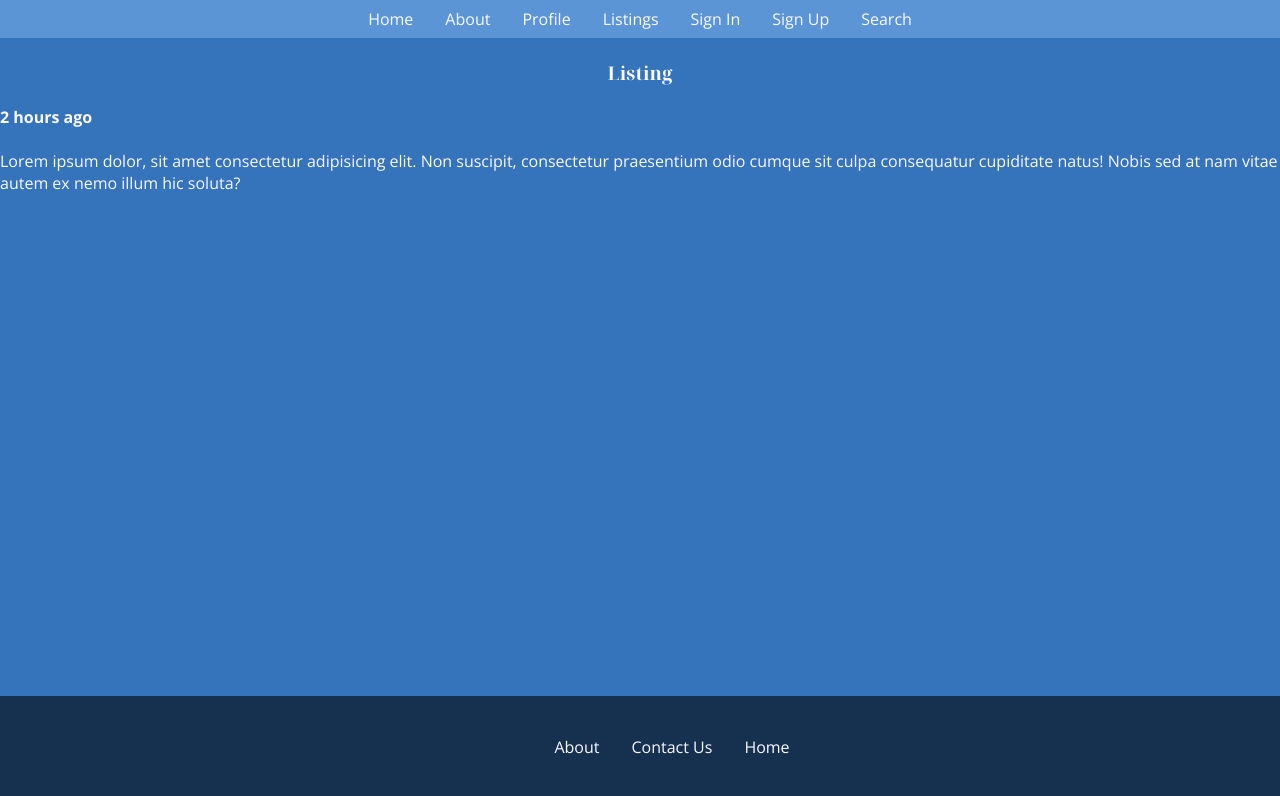
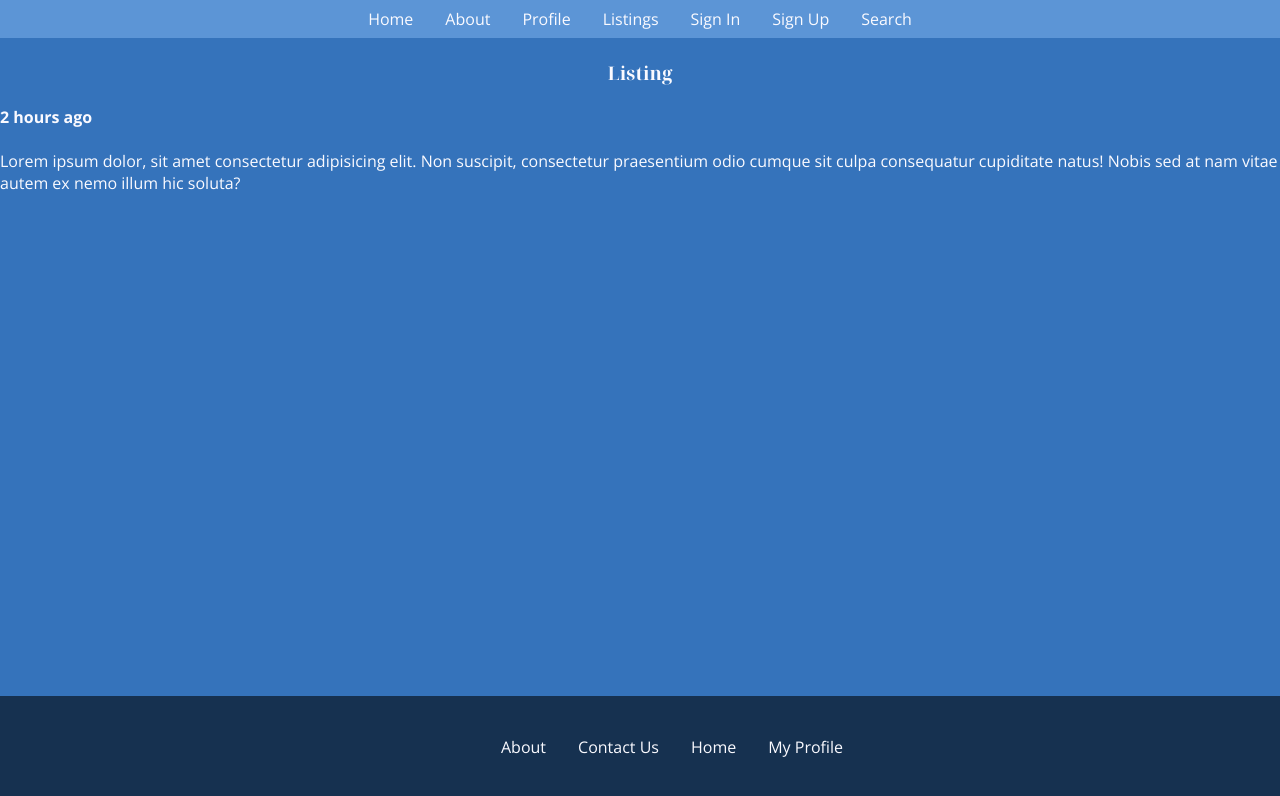
Before and after one commit to sjonesdev/CSC4330ProjectGroupE, a React (Create React App) app in the folder client/: page /search in a window 1280 px wide. Shown: the top 796 px of the page. Built offline with nearby package versions, Linux system fonts and the light colour scheme.

Commit message:
added the profile link button to the footer

```diff
--- a/client/src/components/common/Footer.tsx
+++ b/client/src/components/common/Footer.tsx
@@ -21,6 +21,7 @@ class Footer  extends React.Component<FooterProps, FooterState> {
                   <li><Link to ="/about">About</Link></li>
                   <li><Link to ="/about#contact-us">Contact Us</Link></li>
                   <li><Link to = "/home">Home</Link></li>
+                  <li><Link to ="/profile">My Profile</Link></li>
               </ul>
             </div>
         );
```
